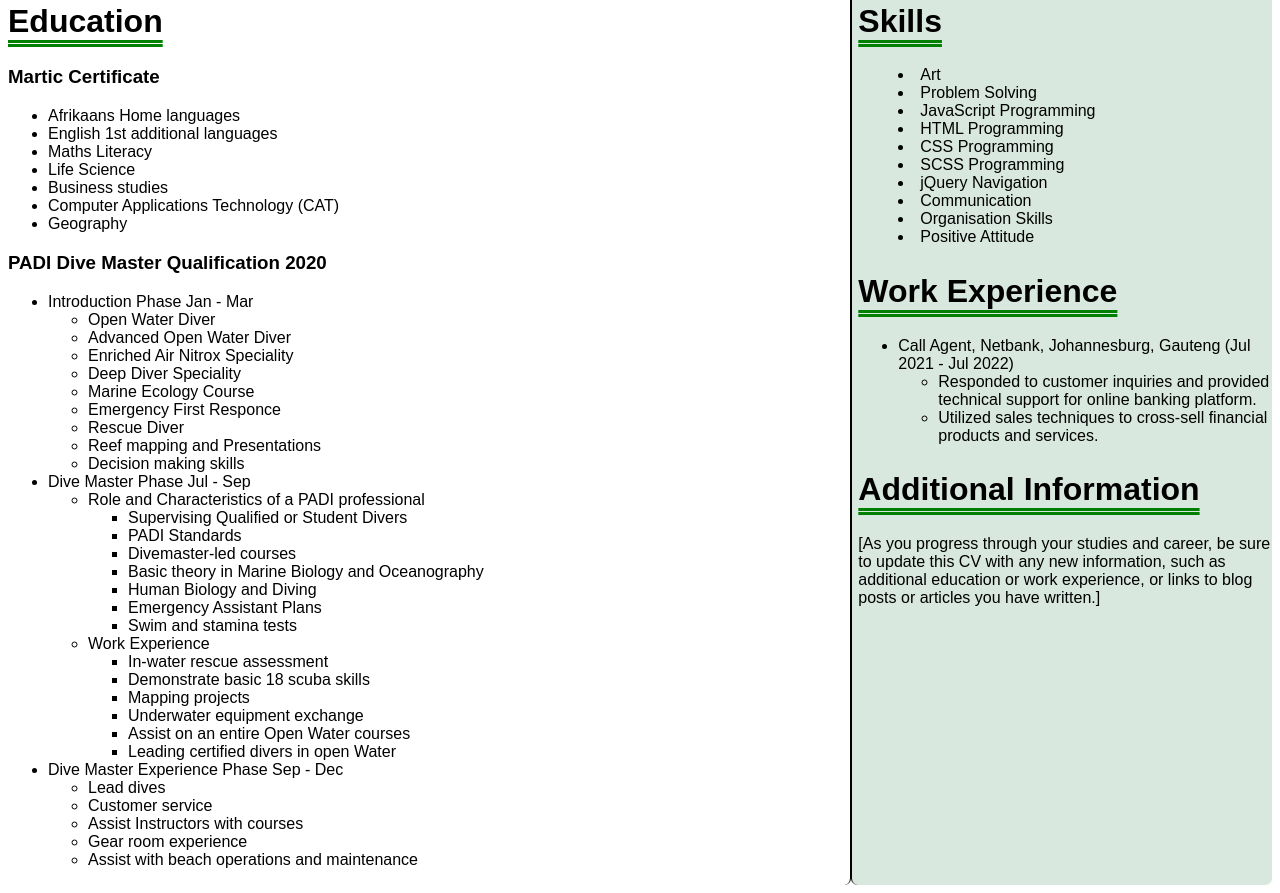
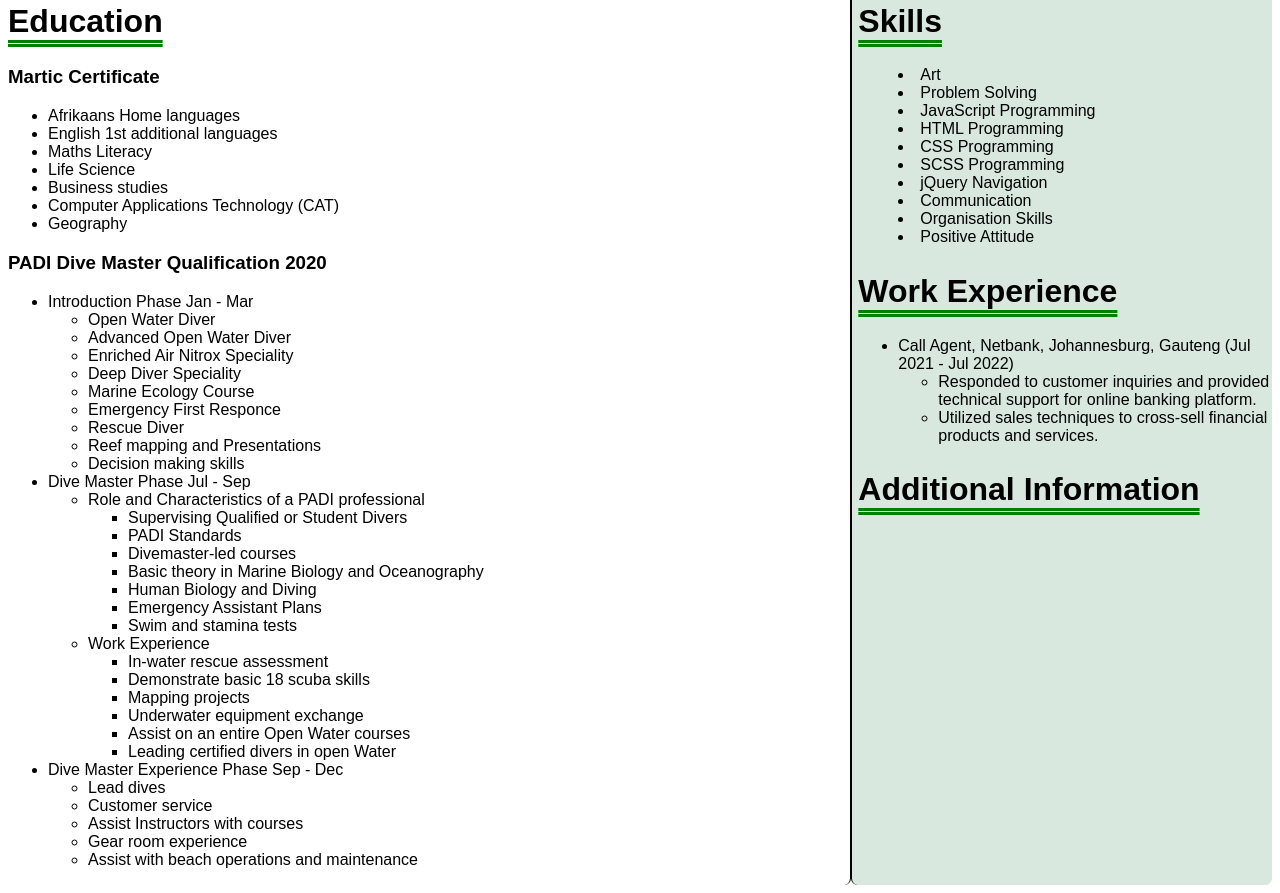
Before and after one commit to MarcoVanStaden13/MyCV, a plain HTML site: page index.html in a window 1280 px wide. Shown: the part 809-1702 px from the top of the page. Drawn offline with Linux system fonts and the light colour scheme.

Commit message:
Update index.html

```diff
--- a/index.html
+++ b/index.html
@@ -129,7 +129,7 @@
               </div>
               <div class="additional-info">
                 <h2>Additional Information</h2>
-                [As you progress through your studies and career, be sure to update this CV with any new information, such as additional education or work experience, or links to blog posts or articles you have written.]
+
               </div>
             </div>
           </div>
```
